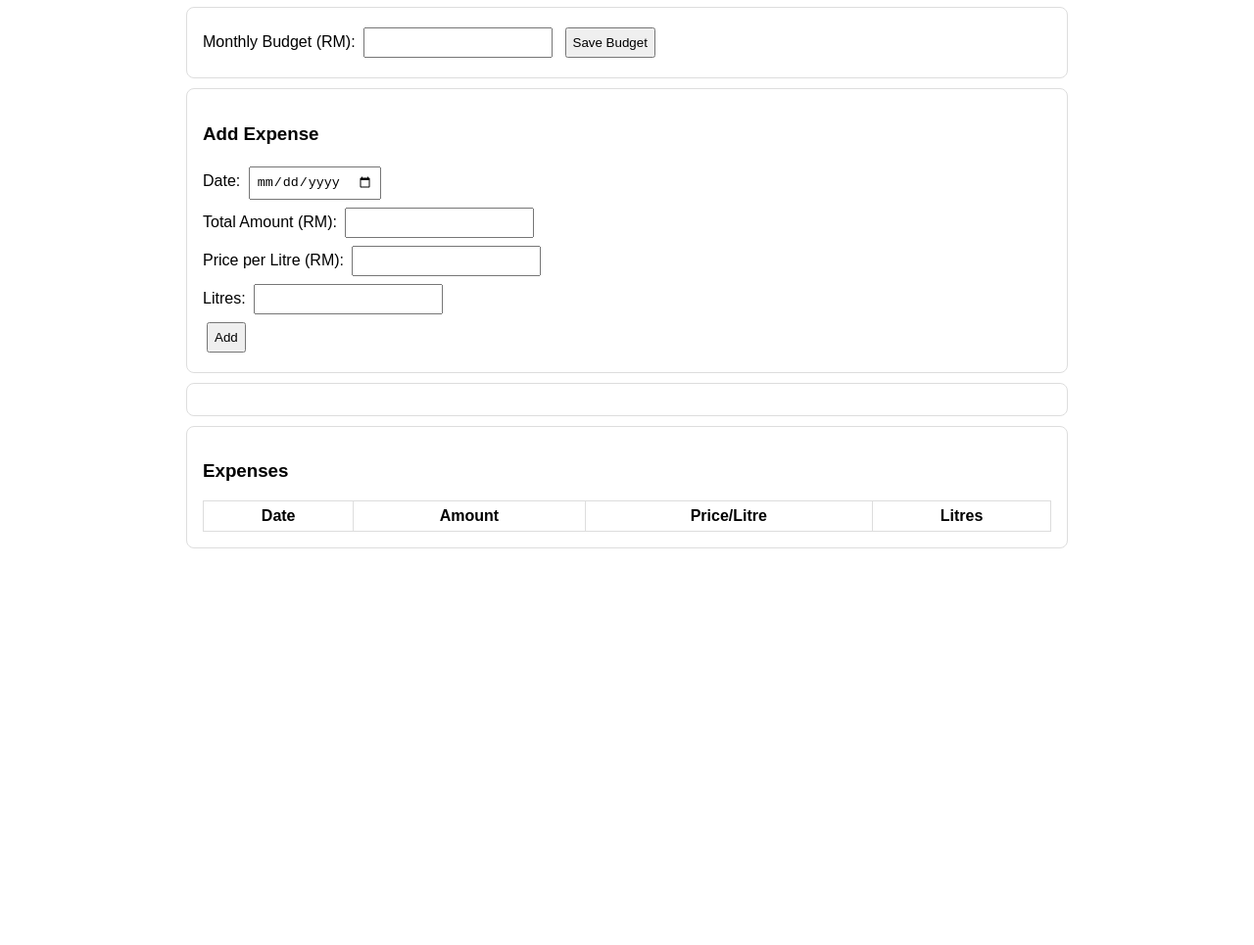
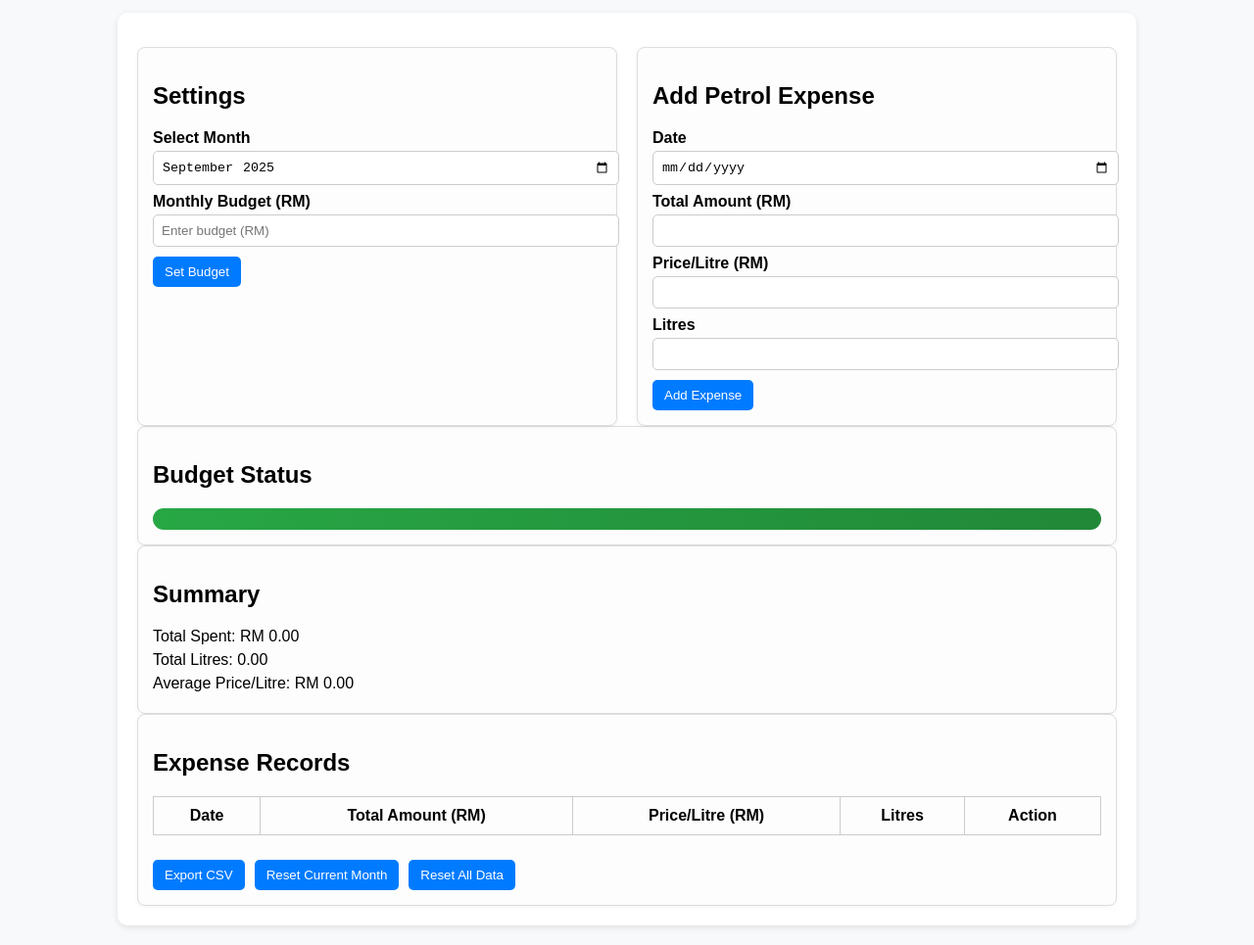
Before and after one commit to ace26klas/petrol-tracker, a plain HTML site: page index.html in a window 1280 px wide. Shown: the part 74-1039 px from the top of the page at 98% size. Before the commit the page ends 800 px from the top, so only its background shows below. Drawn offline with Linux system fonts and the light colour scheme; no server answers.

Commit message:
Update index.html

```diff
--- a/index.html
+++ b/index.html
@@ -1,130 +1,266 @@
 <!DOCTYPE html>
 <html lang="en">
 <head>
-  <meta charset="UTF-8">
+  <meta charset="UTF-8" />
+  <meta name="viewport" content="width=device-width, initial-scale=1.0" />
   <title>Petrol Expense Tracker</title>
-  <script src="https://www.gstatic.com/firebasejs/10.12.0/firebase-app.js"></script>
-  <script src="https://www.gstatic.com/firebasejs/10.12.0/firebase-firestore.js"></script>
-  <script src="https://www.gstatic.com/firebasejs/10.12.0/firebase-auth.js"></script>
   <style>
-    body { font-family: Arial, sans-serif; max-width: 900px; margin: 20px auto; }
-    .card { border: 1px solid #ddd; border-radius: 8px; padding: 16px; margin: 10px 0; }
-    input, button { margin: 4px; padding: 6px; }
-    table { width: 100%; border-collapse: collapse; margin-top: 10px; }
-    th, td { border: 1px solid #ddd; padding: 6px; text-align: center; }
+    body { font-family: Arial, sans-serif; margin: 0; padding: 0; background: #f8f9fa; }
+    header { background: #007bff; color: #fff; padding: 15px; text-align: center; }
+    .container { max-width: 1000px; margin: 20px auto; padding: 20px; background: #fff; border-radius: 10px; box-shadow: 0 2px 6px rgba(0,0,0,0.1); }
+    h1 { margin: 0; }
+    h2 { margin-top: 20px; }
+    .row { display: flex; flex-wrap: wrap; gap: 20px; margin-top: 15px; }
+    .card { flex: 1; min-width: 280px; background: #fdfdfd; border: 1px solid #ddd; border-radius: 8px; padding: 15px; box-shadow: 0 1px 4px rgba(0,0,0,0.05); }
+    label { display: block; margin: 8px 0 4px; font-weight: bold; }
+    input { width: 100%; padding: 8px; border: 1px solid #ccc; border-radius: 5px; }
+    button { margin-top: 10px; padding: 8px 12px; border: none; border-radius: 5px; background: #007bff; color: #fff; cursor: pointer; }
+    button:hover { background: #0056b3; }
+    table { width: 100%; border-collapse: collapse; margin-top: 20px; }
+    table, th, td { border: 1px solid #ccc; }
+    th, td { padding: 10px; text-align: center; }
+    .over-budget { color: red; font-weight: bold; }
+    .progress-bar { height: 22px; background: #e9ecef; border-radius: 11px; overflow: hidden; margin-top: 10px; }
+    .progress { height: 100%; background: linear-gradient(90deg, #28a745, #218838); text-align: right; color: #fff; padding-right: 8px; font-size: 12px; line-height: 22px; }
+    .actions { display: flex; gap: 10px; margin-top: 15px; flex-wrap: wrap; }
+    .summary-list { list-style: none; padding: 0; margin: 0; }
+    .summary-list li { margin: 6px 0; }
   </style>
 </head>
 <body>
-  <h1>⛽ Petrol Monthly Expense Tracker</h1>
+  <header>
+    <h1>Petrol Monthly Expense Tracker</h1>
+  </header>
 
+  <div class="container">
+    <div class="row">
       <div class="card">
-    <label>Monthly Budget (RM):
-      <input type="number" id="budget" step="0.01">
-    </label>
-    <button onclick="saveBudget()">Save Budget</button>
+        <h2>Settings</h2>
+        <label for="month">Select Month</label>
+        <input type="month" id="month" />
+        <label for="budget">Monthly Budget (RM)</label>
+        <input type="number" id="budget" placeholder="Enter budget (RM)" />
+        <button onclick="setBudget()">Set Budget</button>
       </div>
 
       <div class="card">
-    <h3>Add Expense</h3>
-    <label>Date: <input type="date" id="date"></label><br>
-    <label>Total Amount (RM): <input type="number" id="amount" step="0.01"></label><br>
-    <label>Price per Litre (RM): <input type="number" id="pricePerLitre" step="0.01"></label><br>
-    <label>Litres: <input type="number" id="litres" step="0.01"></label><br>
-    <button onclick="addExpense()">Add</button>
+        <h2>Add Petrol Expense</h2>
+        <label for="date">Date</label>
+        <input type="date" id="date" required />
+        <label for="amount">Total Amount (RM)</label>
+        <input type="number" id="amount" step="0.01" />
+        <label for="pricePerLitre">Price/Litre (RM)</label>
+        <input type="number" id="pricePerLitre" step="0.01" />
+        <label for="litres">Litres</label>
+        <input type="number" id="litres" step="0.01" />
+        <button onclick="addExpense()">Add Expense</button>
+      </div>
     </div>
 
-  <div class="card" id="summary"></div>
     <div class="card">
-    <h3>Expenses</h3>
-    <table>
+      <h2>Budget Status</h2>
+      <div id="budgetStatus"></div>
+      <div class="progress-bar"><div class="progress" id="progress"></div></div>
+    </div>
+
+    <div class="card">
+      <h2>Summary</h2>
+      <ul class="summary-list">
+        <li id="summaryTotal">Total Spent: RM 0.00</li>
+        <li id="summaryLitres">Total Litres: 0.00</li>
+        <li id="summaryAverage">Average Price/Litre: RM 0.00</li>
+      </ul>
+    </div>
+
+    <div class="card">
+      <h2>Expense Records</h2>
+      <table id="expenseTable">
         <thead>
-        <tr><th>Date</th><th>Amount</th><th>Price/Litre</th><th>Litres</th></tr>
+          <tr>
+            <th>Date</th>
+            <th>Total Amount (RM)</th>
+            <th>Price/Litre (RM)</th>
+            <th>Litres</th>
+            <th>Action</th>
+          </tr>
         </thead>
-      <tbody id="expensesTable"></tbody>
+        <tbody></tbody>
       </table>
+      <div class="actions">
+        <button onclick="exportCSV()">Export CSV</button>
+        <button onclick="resetCurrentMonth()">Reset Current Month</button>
+        <button onclick="resetAllData()">Reset All Data</button>
+      </div>
+    </div>
   </div>
 
   <script>
-    // ✅ 1. Paste your Firebase config here
-  const firebaseConfig = {
-  apiKey: "AIzaSyDtsxp6AkpL0tbXWRokEObbckwd9BeFK3g",
-  authDomain: "petrol-tracker-d5e59.firebaseapp.com",
-  projectId: "petrol-tracker-d5e59",
-  storageBucket: "petrol-tracker-d5e59.firebasestorage.app",
-  messagingSenderId: "710374107684",
-  appId: "1:710374107684:web:0167cf90efbb13ca2ac6b1",
-  measurementId: "G-GG29XJ5SJS"
-  };
+    let data = JSON.parse(localStorage.getItem('petrolData') || '{}');
 
-    // ✅ 2. Initialize Firebase
-    const app = firebase.initializeApp(firebaseConfig);
-    const db = firebase.firestore();
-    let userId = null; // anonymous user ID
+    function getKey() {
+      const month = document.getElementById('month').value;
+      return month || new Date().toISOString().slice(0,7);
+    }
 
-    // ✅ 3. Use Firebase Auth (anonymous login)
-    firebase.auth().signInAnonymously().then(userCred => {
-      userId = userCred.user.uid;
-      loadData();
+    function setBudget() {
+      const key = getKey();
+      if (!data[key]) data[key] = { budget: 0, expenses: [] };
+      data[key].budget = parseFloat(document.getElementById('budget').value) || 0;
+      saveData();
+      render();
+    }
+
+    function addExpense() {
+      const key = getKey();
+      if (!data[key]) data[key] = { budget: 0, expenses: [] };
+
+      const date = document.getElementById('date').value;
+      let amount = parseFloat(document.getElementById('amount').value) || 0;
+      const pricePerLitre = parseFloat(document.getElementById('pricePerLitre').value) || 0;
+      let litres = parseFloat(document.getElementById('litres').value) || 0;
+
+      // Auto calculate litres or amount
+      if (amount && pricePerLitre && !litres) {
+        litres = amount / pricePerLitre;
+      } else if (litres && pricePerLitre && !amount) {
+        amount = litres * pricePerLitre;
+      }
+
+      if (!date || (!amount && !litres)) {
+        alert("Please enter at least date and total amount or litres.");
+        return;
+      }
+
+      data[key].expenses.push({ date, amount, pricePerLitre, litres });
+      saveData();
+      render();
+      clearForm();
+    }
+
+    function clearForm() {
+      document.getElementById('date').value = '';
+      document.getElementById('amount').value = '';
+      document.getElementById('pricePerLitre').value = '';
+      document.getElementById('litres').value = '';
+    }
+
+    function deleteExpense(index) {
+      const key = getKey();
+      data[key].expenses.splice(index, 1);
+      saveData();
+      render();
+    }
+
+    function render() {
+      const key = getKey();
+      const tbody = document.querySelector('#expenseTable tbody');
+      tbody.innerHTML = '';
+
+      if (!data[key]) return;
+      let total = 0, totalLitres = 0, priceSum = 0, priceCount = 0;
+
+      data[key].expenses.forEach((exp, i) => {
+        total += exp.amount;
+        totalLitres += exp.litres || 0;
+        if (exp.pricePerLitre) { priceSum += exp.pricePerLitre; priceCount++; }
+
+        const tr = document.createElement('tr');
+        tr.innerHTML = `
+          <td>${exp.date}</td>
+          <td>${exp.amount.toFixed(2)}</td>
+          <td>${exp.pricePerLitre ? exp.pricePerLitre.toFixed(2) : '-'}</td>
+          <td>${exp.litres ? exp.litres.toFixed(2) : '-'}</td>
+          <td><button onclick="deleteExpense(${i})">Delete</button></td>
+        `;
+        tbody.appendChild(tr);
       });
 
-    // 🔄 Load data from Firestore
-    async function loadData() {
-      const snap = await db.collection("petrol-tracker").doc(userId).get();
-      if (snap.exists) {
-        const data = snap.data();
-        document.getElementById("budget").value = data.budget || 0;
-        renderExpenses(data.expenses || []);
+      const budget = data[key].budget || 0;
+      const budgetStatus = document.getElementById('budgetStatus');
+      budgetStatus.textContent = `Total Spent: RM ${total.toFixed(2)} / Budget: RM ${budget.toFixed(2)}`;
+      if (total > budget && budget > 0) {
+        budgetStatus.classList.add('over-budget');
+      } else {
+        budgetStatus.classList.remove('over-budget');
+      }
+
+      const percent = budget ? Math.min((total / budget) * 100, 100) : 0;
+      document.getElementById('progress').style.width = percent + '%';
+      document.getElementById('progress').textContent = budget ? Math.round(percent) + '%' : '';
+
+      // Update summary
+      document.getElementById('summaryTotal').textContent = `Total Spent: RM ${total.toFixed(2)}`;
+      document.getElementById('summaryLitres').textContent = `Total Litres: ${totalLitres.toFixed(2)}`;
+      document.getElementById('summaryAverage').textContent = `Average Price/Litre: RM ${(priceCount ? (priceSum/priceCount).toFixed(2) : '0.00')}`;
+    }
+
+    function saveData() {
+      localStorage.setItem('petrolData', JSON.stringify(data));
+    }
+
+    function exportCSV() {
+      const key = getKey();
+      if (!data[key]) return;
+      let csv = 'Date,Amount,PricePerLitre,Litres\n';
+      data[key].expenses.forEach(exp => {
+        csv += `${exp.date},${exp.amount},${exp.pricePerLitre || ''},${exp.litres || ''}\n`;
+      });
+      const blob = new Blob([csv], { type: 'text/csv' });
+      const a = document.createElement('a');
+      a.href = URL.createObjectURL(blob);
+      a.download = `petrol_expenses_${key}.csv`; // filename includes month
+      a.click();
+    }
+
+    function resetCurrentMonth() {
+      const key = getKey();
+      if (data[key] && confirm('Are you sure you want to reset this month’s data?')) {
+        data[key] = { budget: 0, expenses: [] }; // clear budget & expenses
+        saveData();
+        document.getElementById('budget').value = ''; // clear input box
+        render();
       }
     }
 
-    function renderExpenses(expenses) {
-      const tbody = document.getElementById("expensesTable");
-      tbody.innerHTML = "";
-      let total = 0;
-      expenses.forEach(e => {
-        total += e.amount;
-        tbody.innerHTML += `<tr>
-          <td>${e.date}</td>
-          <td>${e.amount.toFixed(2)}</td>
-          <td>${e.pricePerLitre?.toFixed(2) || "-"}</td>
-          <td>${e.litres?.toFixed(2) || "-"}</td>
-        </tr>`;
+    function resetAllData() {
+      if (confirm('Are you sure you want to reset ALL data?')) {
+        data = {};
+        saveData();
+        document.getElementById('budget').value = '';
+        render();
+      }
+    }
+
+    // Auto-calculation for litres/amount when user types
+    document.getElementById('amount').addEventListener('input', () => {
+      const amount = parseFloat(document.getElementById('amount').value);
+      const pricePerLitre = parseFloat(document.getElementById('pricePerLitre').value);
+      if (amount && pricePerLitre) {
+        document.getElementById('litres').value = (amount / pricePerLitre).toFixed(2);
+      }
     });
 
-      const budget = parseFloat(document.getElementById("budget").value) || 0;
-      document.getElementById("summary").innerHTML =
-        `<b>Total:</b> RM ${total.toFixed(2)} / RM ${budget.toFixed(2)}<br>
-         <b>Status:</b> ${total > budget ? "⚠️ Over Budget" : "✅ Within Budget"}`;
+    document.getElementById('litres').addEventListener('input', () => {
+      const litres = parseFloat(document.getElementById('litres').value);
+      const pricePerLitre = parseFloat(document.getElementById('pricePerLitre').value);
+      if (litres && pricePerLitre) {
+        document.getElementById('amount').value = (litres * pricePerLitre).toFixed(2);
       }
+    });
 
-    async function saveBudget() {
-      const budget = parseFloat(document.getElementById("budget").value) || 0;
-      const docRef = db.collection("petrol-tracker").doc(userId);
-      const snap = await docRef.get();
-      const expenses = snap.exists ? snap.data().expenses : [];
-      await docRef.set({ budget, expenses });
-      loadData();
+    document.getElementById('pricePerLitre').addEventListener('input', () => {
+      const amount = parseFloat(document.getElementById('amount').value);
+      const litres = parseFloat(document.getElementById('litres').value);
+      const pricePerLitre = parseFloat(document.getElementById('pricePerLitre').value);
+      if (amount && pricePerLitre) {
+        document.getElementById('litres').value = (amount / pricePerLitre).toFixed(2);
+      } else if (litres && pricePerLitre) {
+        document.getElementById('amount').value = (litres * pricePerLitre).toFixed(2);
       }
+    });
 
-    async function addExpense() {
-      const date = document.getElementById("date").value;
-      let amount = parseFloat(document.getElementById("amount").value) || 0;
-      let pricePerLitre = parseFloat(document.getElementById("pricePerLitre").value) || null;
-      let litres = parseFloat(document.getElementById("litres").value) || null;
-
-      if (!date || !amount) { alert("Please enter at least Date and Amount"); return; }
-
-      // 🔄 Auto calculate litres/price
-      if (pricePerLitre && !litres) litres = amount / pricePerLitre;
-      if (litres && !pricePerLitre) pricePerLitre = amount / litres;
-
-      const docRef = db.collection("petrol-tracker").doc(userId);
-      const snap = await docRef.get();
-      const data = snap.exists ? snap.data() : { budget: 0, expenses: [] };
-      data.expenses.push({ date, amount, pricePerLitre, litres });
-      await docRef.set(data);
-      loadData();
-    }
+    document.getElementById('month').value = new Date().toISOString().slice(0,7);
+    render();
   </script>
 </body>
 </html>
```
Lines whose indentation alone changed are shown as unchanged.
